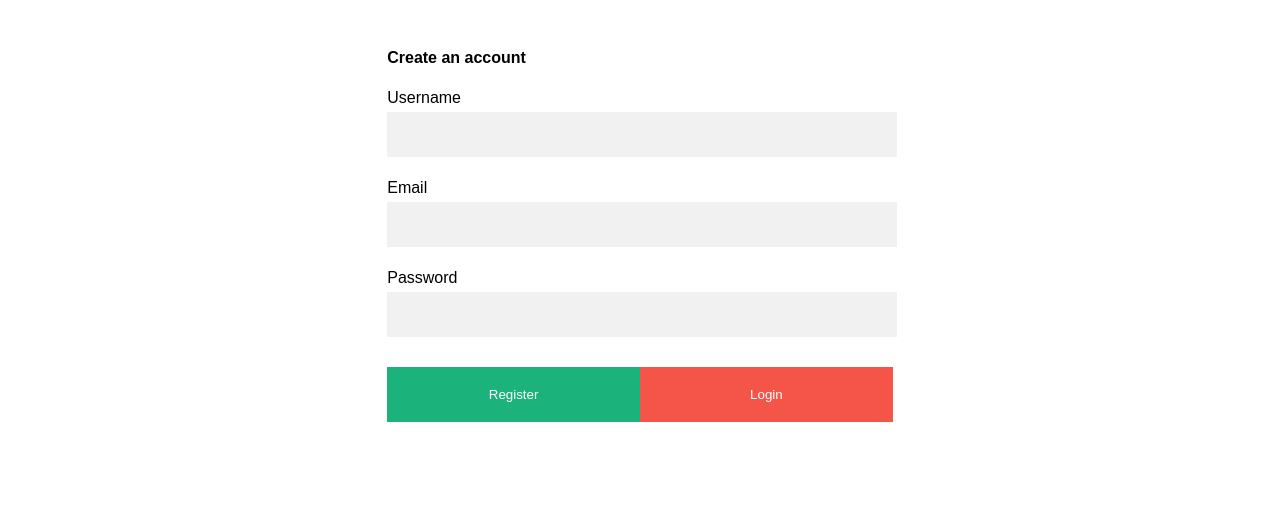
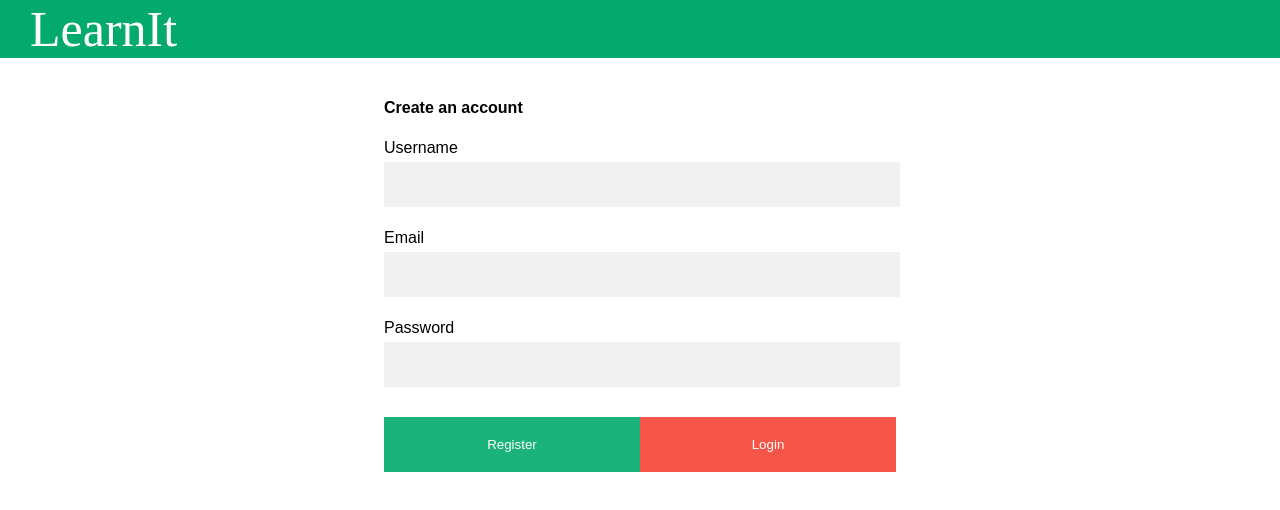
Before and after one commit to TheBoysCapstone/LearnIt, a React (Create React App) app in the folder frontend/react-app/: page / in a window 1280 px wide. Shown: the top 510 px of the page. Built offline with nearby package versions, Linux system fonts and the light colour scheme.

Commit message:
Styled the side menu bar and added the LearnIt logo on top

```diff
--- a/frontend/react-app/src/App.js
+++ b/frontend/react-app/src/App.js
@@ -3,6 +3,7 @@ import axios from "axios";
 import Login from "./Components/Login.js";
 import Signup from "./Components/Signup.js";
 import User from "./Components/User.js";
+import Logo from "./Component/logo.js"
 
 function App() {
   const [screen, setScreen] = useState("signup");
@@ -22,34 +23,29 @@ function App() {
     });
   }, []);
 
-  const toggleScreen = (value) => {
-    //console.log(value)
-    setScreen(value);
-  };
 
   if (screen === "signup") {
     return (
-      <div className="container signup-form">
+      <>
+        <Logo />
         <Signup setRedirect={setScreen} />
-        <button onClick={() => toggleScreen("login")} className="red-btn group-btn">
-          Login
-        </button>
-      </div>
+      </>
     );
   } else if (screen === "login") {
     return (
-      <div className="container login-form">
-        <Login setRedirect={setScreen} setUser={setUser} />
-        <button onClick={() => toggleScreen("signup")} className="red-btn group-btn">
-          Signup
-        </button>
-      </div>
+        <>
+          <Logo />
+          <Login setRedirect={setScreen} setUser={setUser} />
+        </>
     );
   } else if (screen === "user") {
     return (
-      <div>
-        <User user={user} setRedirect={setScreen} setUser={setUser} />
-      </div>
+        <>
+          <Logo />
+          <User user={user} setRedirect={setScreen} setUser={setUser} />
+        </>
+
+
     );
   } else if (screen === "loginerror") {
     return (
--- /dev/null
+++ b/frontend/react-app/src/Component/logo.js
@@ -0,0 +1,12 @@
+import React from 'react';
+const Logo = () =>{
+
+    return(
+        <div className="logo">
+            <p>LearnIt</p>
+        </div>
+    )
+
+}
+
+export default Logo;
--- a/frontend/react-app/src/Components/Login.js
+++ b/frontend/react-app/src/Components/Login.js
@@ -47,7 +47,7 @@ const Login = ({setRedirect, setUser}) =>{
         setLoginInfo({...loginInfo, [field]: value})
     }
     return(
-        <>
+        <div className="container">
             <h4>Login to continue</h4>
             <form>
                 <div>
@@ -62,10 +62,9 @@ const Login = ({setRedirect, setUser}) =>{
                     <input type='password' id='password' name='password' size="30" value={loginInfo.password} onChange={handleChange}/>
                 </div>
                 <button type="submit" className="green-btn group-btn" onClick={handleSubmit}>Login</button>
+                <button onClick={() => setRedirect("signup")} className="red-btn group-btn">Signup</button>
             </form>
-
-
-        </>
+        </div>
     )
 }
 
--- a/frontend/react-app/src/Components/Signup.js
+++ b/frontend/react-app/src/Components/Signup.js
@@ -60,7 +60,7 @@ const Signup = ({setRedirect/*redirect is a function from the App.js file which
         }
     }
     return(
-        <>
+        <div className="container">
             <h4>Create an account</h4>
             <form>
                 <div>
@@ -79,10 +79,9 @@ const Signup = ({setRedirect/*redirect is a function from the App.js file which
                     <input type='password' id='password' name='password' size="30" value={signupInfo.password} onChange={handleChange}/>
                 </div>
                 <button type="submit" className="green-btn group-btn"  onClick={handleSubmit}>Register</button>
+                <button onClick={() => setRedirect("login")} className="red-btn group-btn">Login</button>
             </form>
-
-
-        </>
+        </div>
     )
 }
 
--- a/frontend/react-app/src/Components/User.js
+++ b/frontend/react-app/src/Components/User.js
@@ -22,13 +22,14 @@ const User = ({ user, setRedirect, setUser }) => {
     }
   },[component])
 
+
   if (component === "New Course") {
     console.log("Hello");
     return (
-      <div>
+      <>
         <Menu handler={setComponent} />
         <CourseForm user={user} />
-      </div>
+      </>
     );
   } else {
     return (
@@ -181,7 +182,6 @@ const Menu = ({ handler }) => {
     handler(e.target.innerHTML);
   };
   return (
-    <div>
       <div className="sidenav">
         <ul onClick={(e) => handleClick(e)}>
           <li>Main</li>
@@ -191,8 +191,8 @@ const Menu = ({ handler }) => {
           <li>Logout</li>
         </ul>
       </div>
-    </div>
   );
 };
 
+
 export default User;
--- a/frontend/react-app/src/index.css
+++ b/frontend/react-app/src/index.css
@@ -1,24 +1,56 @@
-body {font-family: Arial, Helvetica, sans-serif;}
+html{
+  @import url('https://fonts.googleapis.com/css2?family=Lobster&display=swap');
+  height: 80%
+}
+body {font-family: Arial, Helvetica, sans-serif; margin: 0; height: 100%;}
+
+#root {
+  height: 100%;
+}
+
+.logo{
+  margin: 0;
+  background-color: #04AA6D;
+}
+
+.logo p{
+  margin: 0;
+  font-size: 50px;
+  color: #fff;
+  padding-left: 30px;
+  font-family: 'Lobster', cursive;
+}
 
 .sidenav {
   float: left;
-  height: 100%; /* Full-height: remove this if you want "auto" height */
+  height: 100%;/* Full-height: remove this if you want "auto" height */
   width: 20%; /* Set the width of the sidebar */
  /* Fixed Sidebar (stay in place on scroll) */
   z-index: 1; /* Stay on top */
   top: 0; /* Stay at the top */
-  left: 30;
+  margin-left: 5%;
+  margin-top: 20px;
+  margin-bottom: 20%;
   overflow-x: hidden; /* Disable horizontal scroll */
   padding-top: 20px;
+  background-color: #f7f8fa;
 }
 
 .sidenav li {
-  color: #2196F3;
-  padding: 6px 8px 20px 16px;
+  display: block;
   text-decoration: none;
-  font-size: 24px;
+  padding: 12px 20px;
+  color: #777;
+  /* text-align: center;
+  border-right: 1px solid #E7E7E7; */
+
+  /* == */
+  text-align: left;
+  height: 36px;
+  position: relative;
+  border-bottom: 1px solid #EEE;
   cursor: pointer;
-  display: block;
+  /* == */
 }
 
 .active {
@@ -26,10 +58,6 @@ body {font-family: Arial, Helvetica, sans-serif;}
   border-color: #2196F3;
 }
 
-hr {
-  border: 1px solid #f1f1f1;
-  margin-bottom: 25px;
-}
 
 
 /* Style inputs with type="text", select elements and textareas */
```
